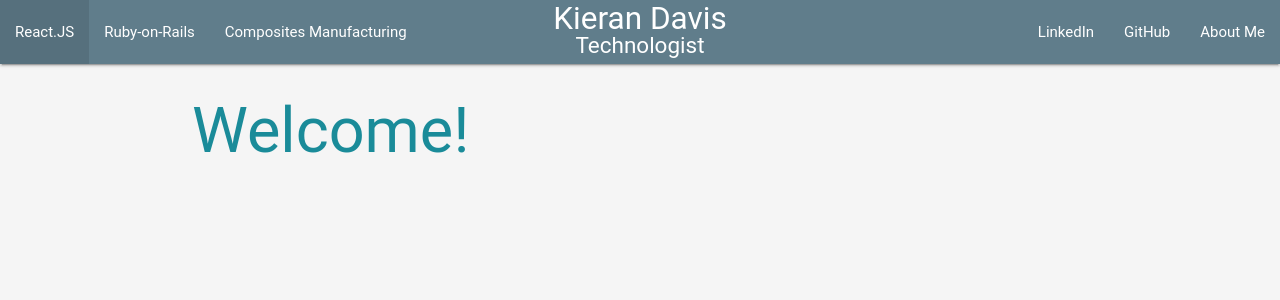
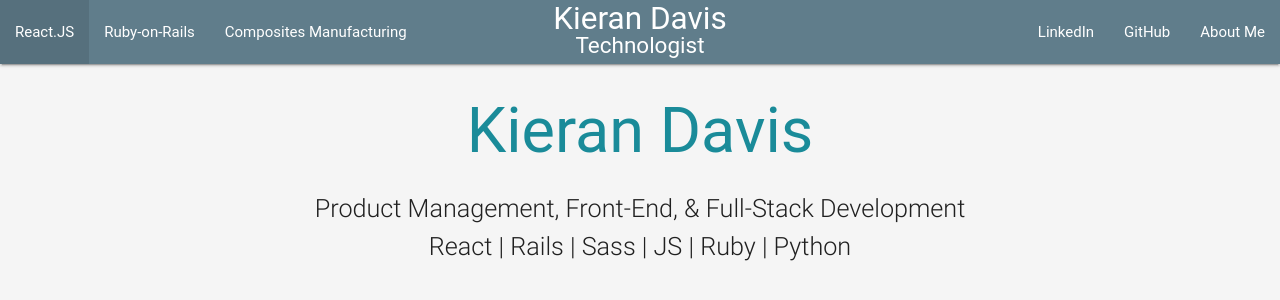
Before and after one commit to YashRudani/react-portfolio, a React (Create React App) app: page / in a window 1280 px wide. Shown: the top 300 px of the page. Built offline with nearby package versions, Linux system fonts and the light colour scheme; a web font is replaced by a local one.

Commit message:
format skill section

```diff
--- a/src/assets/App.scss
+++ b/src/assets/App.scss
@@ -27,6 +27,10 @@ body {
 
 h1 {
   color: $secondary-color-dark;
+}
+
+.bold {
+  font-weight: 400;
 }
 
 // Navigation
--- a/src/components/home.js
+++ b/src/components/home.js
@@ -3,8 +3,27 @@ import React, { Component } from 'react';
 export default class Home extends Component {
   render() {
     return (
-      <section>
-        <h1>Welcome!</h1>
+      <section id="home-page">
+        <div className="center-align">
+          <h1>Kieran Davis</h1>
+          <div className="flow-text">
+            <div className="hide-on-med-and-down">
+              Product Management, Front-End, & Full-Stack Development
+            </div>
+            <div className="hide-on-large-only">
+              Product Management
+            </div>
+            <div className="hide-on-large-only">
+              Front-End Development
+            </div>
+            <div className="hide-on-large-only">
+              Full-Stack Development
+            </div>
+            <div>
+              React | Rails | Sass | JS | Ruby | Python
+            </div>
+          </div>
+        </div>
       </section>
     );
   }
```
